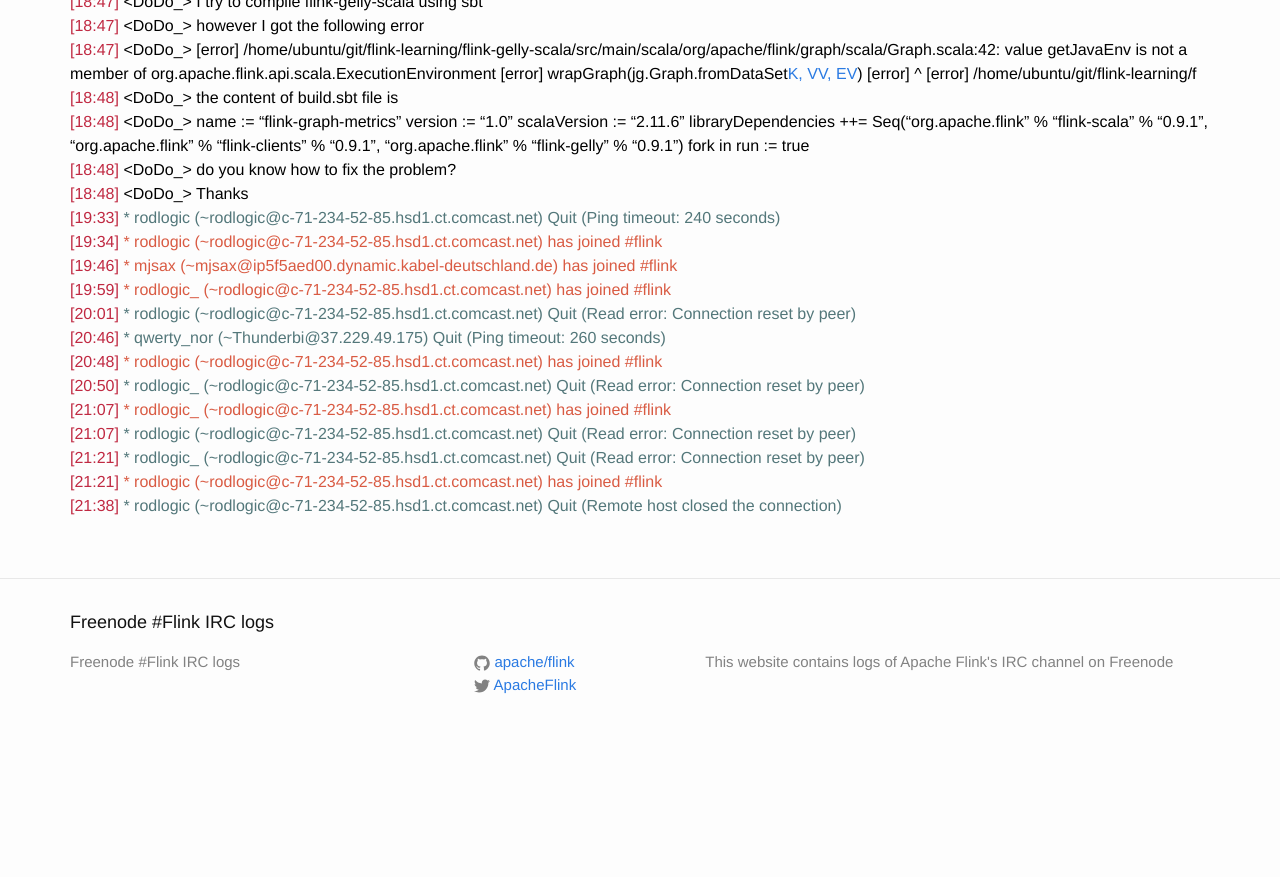
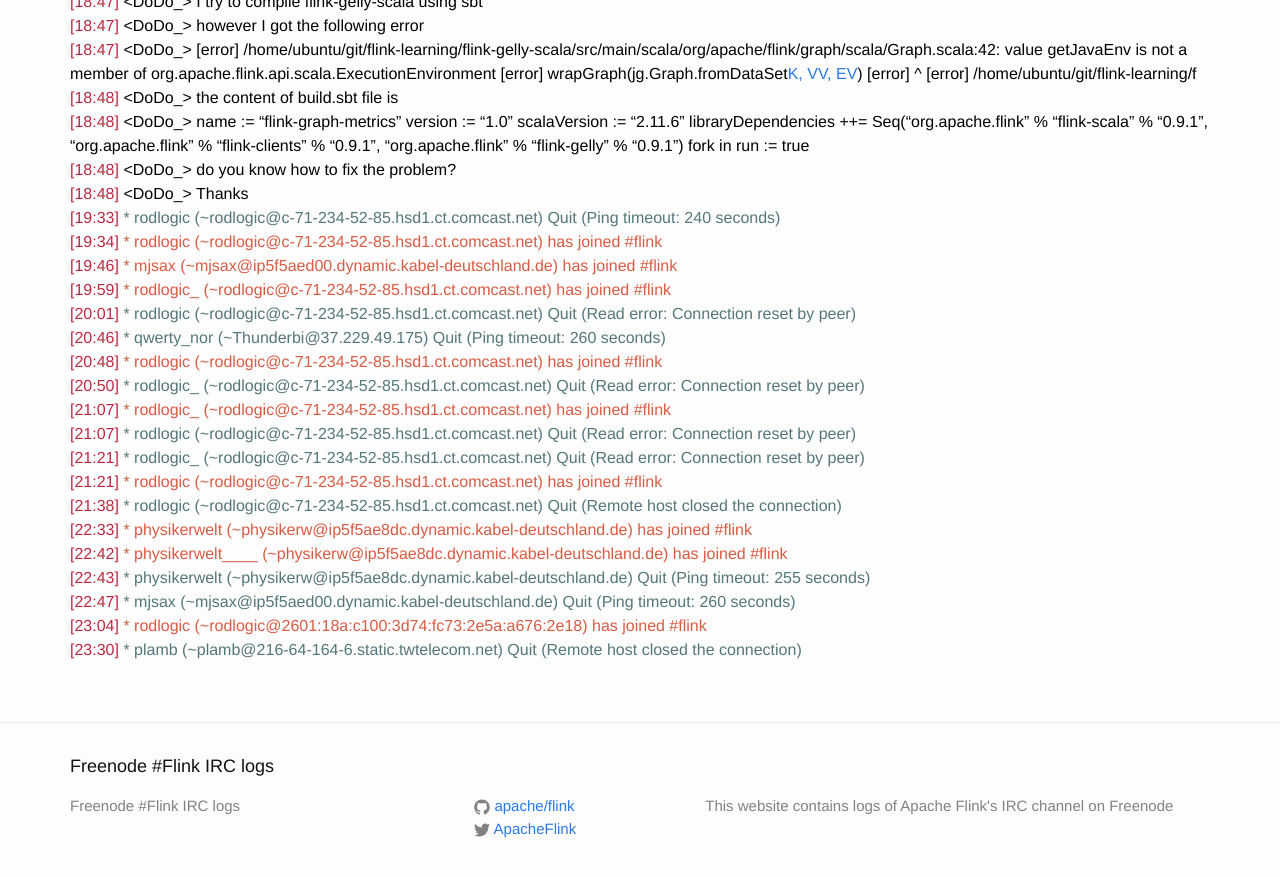
Before and after one commit to flink-irc-logs/flink-irc-logs.github.io, a Jekyll site: the page built from _posts/2015-10-27-logs.markdown, in a window 1280 px wide and 900 px high, scrolled down 1770 px. Shown: the top 877 px of the window. Built offline with Jekyll 4.4.1, drawn with Linux system fonts in a browser that asks for light colours; before the commit the page ends 2526 px from its top, so only the background shows below that.

Commit message:
Update of the logs on Wed Oct 28 00:15:31 CET 2015

```diff
--- a/_posts/2015-10-27-logs.markdown
+++ b/_posts/2015-10-27-logs.markdown
@@ -89,3 +89,9 @@
 <span class="irc-date">[21:21]</span> <span class="irc-navy">* rodlogic_ (~rodlogic@c-71-234-52-85.hsd1.ct.comcast.net) Quit (Read error: Connection reset by peer)</span><br />
 <span class="irc-date">[21:21]</span> <span class="irc-green">* rodlogic (~rodlogic@c-71-234-52-85.hsd1.ct.comcast.net) has joined #flink</span><br />
 <span class="irc-date">[21:38]</span> <span class="irc-navy">* rodlogic (~rodlogic@c-71-234-52-85.hsd1.ct.comcast.net) Quit (Remote host closed the connection)</span><br />
+<span class="irc-date">[22:33]</span> <span class="irc-green">* physikerwelt (~physikerw@ip5f5ae8dc.dynamic.kabel-deutschland.de) has joined #flink</span><br />
+<span class="irc-date">[22:42]</span> <span class="irc-green">* physikerwelt____ (~physikerw@ip5f5ae8dc.dynamic.kabel-deutschland.de) has joined #flink</span><br />
+<span class="irc-date">[22:43]</span> <span class="irc-navy">* physikerwelt (~physikerw@ip5f5ae8dc.dynamic.kabel-deutschland.de) Quit (Ping timeout: 255 seconds)</span><br />
+<span class="irc-date">[22:47]</span> <span class="irc-navy">* mjsax (~mjsax@ip5f5aed00.dynamic.kabel-deutschland.de) Quit (Ping timeout: 260 seconds)</span><br />
+<span class="irc-date">[23:04]</span> <span class="irc-green">* rodlogic (~rodlogic@2601:18a:c100:3d74:fc73:2e5a:a676:2e18) has joined #flink</span><br />
+<span class="irc-date">[23:30]</span> <span class="irc-navy">* plamb (~plamb@216-64-164-6.static.twtelecom.net) Quit (Remote host closed the connection)</span><br />
```
